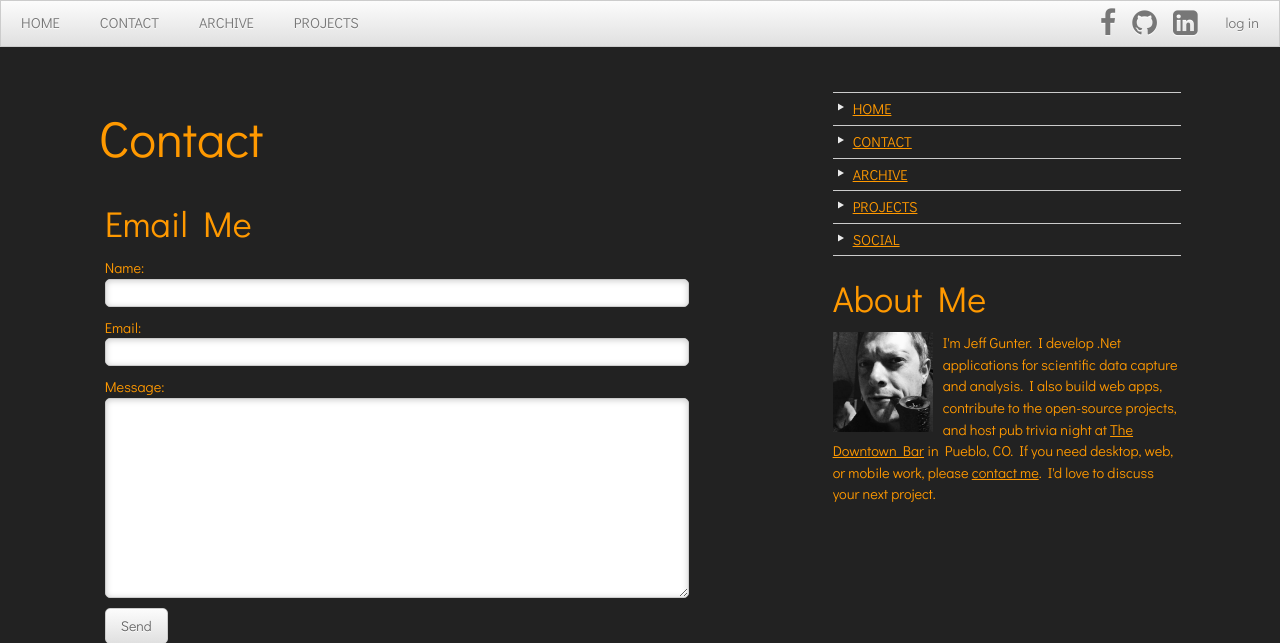
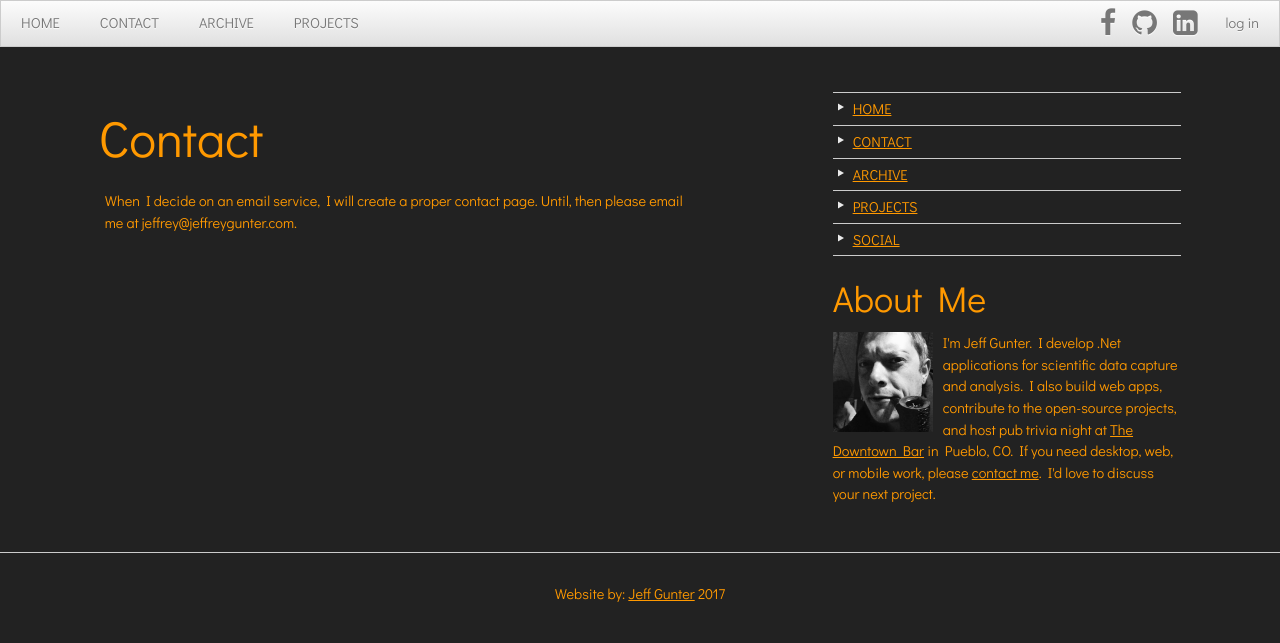
Before and after one commit to jm-gunter/guntweb, a Django app: page /contact in a window 1280 px wide. Shown: the top 643 px of the page. Run offline with Django 3.2, Linux system fonts and the light colour scheme; some libraries are stand-ins or nearby versions.

Commit message:
Update contact.html

```diff
--- a/Blog/templates/blog/contact.html
+++ b/Blog/templates/blog/contact.html
@@ -2,11 +2,16 @@
 
 {% block content %}
 <div class="col_10">
+  When I decide on an email service, I will create a proper contact page.
+  Until, then please email me at <a>jeffrey@jeffreygunter.com</a>.
+
+  <!--
   <h3>Email Me</h3>
   <form class="vertical" role="form" action="" method="post">
       {% csrf_token %}
       {{ form.as_p }}
       <button type="submit">Send</button>
   </form>
+  /-->
 </div>
 {% endblock %}
```
